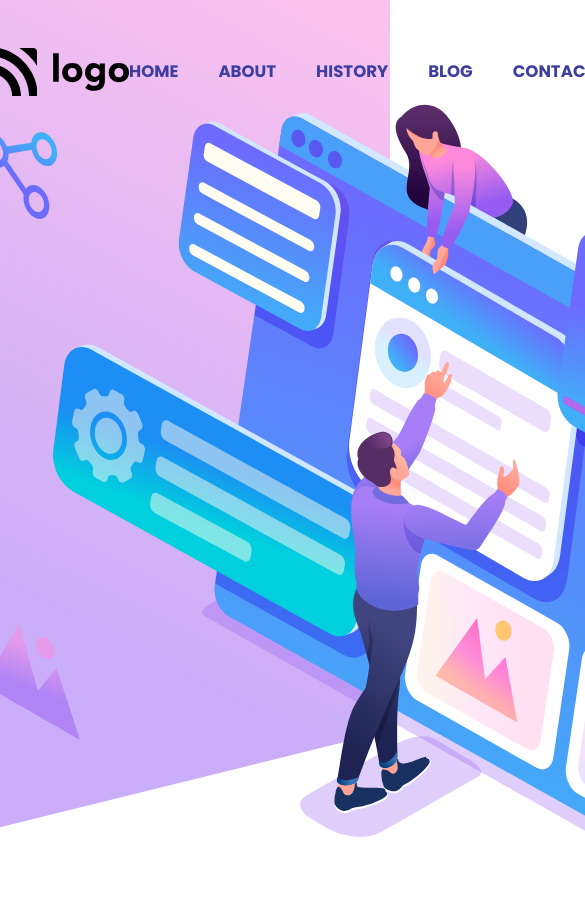
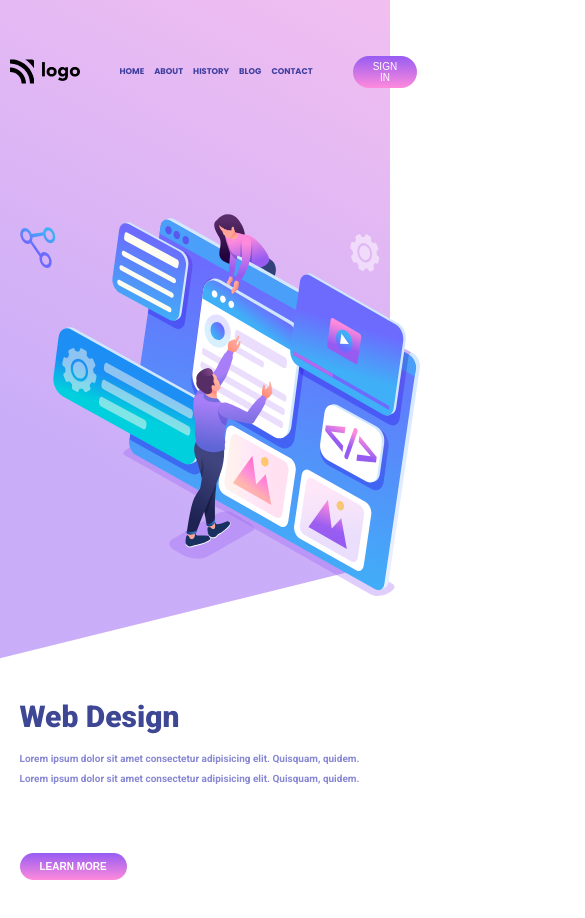
Before and after one commit to PraveenJatangi/Full-Stack-JS-Project-08, a website: page index.html in a window 390 px wide. Shown: the top 918 px of the page, 585 px wide, since content can reach past the window. After the commit the page ends 880 px from the top, so only its background shows below. Drawn offline with Linux system fonts and the light colour scheme.

Commit message:
added responsiveness

```diff
--- a/css/style.css
+++ b/css/style.css
@@ -98,3 +98,150 @@ nav img{
   position: relative;
   bottom: 10rem;
 }
+
+@media only screen and (max-width:1280px) {
+  nav{
+
+  }
+  .imgs-div img:nth-child(3){
+    width:35rem;
+    margin-top: 50px;
+  }
+  .left-section h1 {
+
+    font-size: 50px;
+
+
+  }
+
+
+  .nav-items {
+
+    gap: 20px;
+    font-size: 15px;
+  }
+  nav img{
+    width: 100px;
+    margin-left:-50px;
+
+  }
+  .learn-more-btn {
+
+    padding: 12px 20px;
+
+
+    font-size: 15px;
+
+  }
+  .left-section h4 {
+    font-size: 15px;
+
+    line-height: 25px;
+    margin-top: 15px;
+  }
+  .vector-img {
+    width: 80px;
+  }
+  .vector-dot {
+   width: 20px;
+  }
+}
+
+@media only screen and (max-width:850px){
+
+  .imgs-div img:nth-child(3){
+    width:20rem;
+    margin-top: 70px;
+  }
+  .left-section h1 {
+
+    font-size: 30px;
+
+
+  }
+  .left-section h4 {
+    font-size: 10px;
+
+    line-height: 20px;
+
+  }
+  .learn-more-btn {
+
+    padding: 8px 20px;
+
+
+    font-size: 10px;
+    font-weight: 900;
+
+  }
+  .nav-items {
+
+    gap: 20px;
+    font-size: 12px;
+    margin-left: 20px;
+  }
+  nav img{
+    width: 80px;
+    margin-left:-30px;
+
+  }
+  .signin-btn {
+
+    padding: 5px 20px;
+    margin-left: 30px;
+    font-size: 10px;
+
+
+  }
+  .main-div {
+
+    max-width: 90%;
+  }
+  body {
+
+    height: 80vh;
+
+  }
+  .vector-img {
+
+    top: 25rem;
+  }
+  .vector-dot {
+
+    top: 20rem;
+
+  }
+
+}
+@media only screen and (max-width:480px){
+
+  .intro-section {
+    display: flex;
+   flex-direction: column-reverse;
+  }
+  .vector-img , .vector-dot {
+    display: none;
+  }
+  .imgs-div img:nth-child(3){
+    width:25rem;
+    top: 1px;
+
+  }
+  .nav-items {
+
+    gap: 10px;
+    font-size: 10px;
+    margin-left: 40px;
+  }
+  nav img{
+    width: 70px;
+    margin-left:-10px;
+
+  }
+  .signin-btn {
+    font-size: 10px;
+    margin-left: 40px;
+
+  }
+
+}
```
